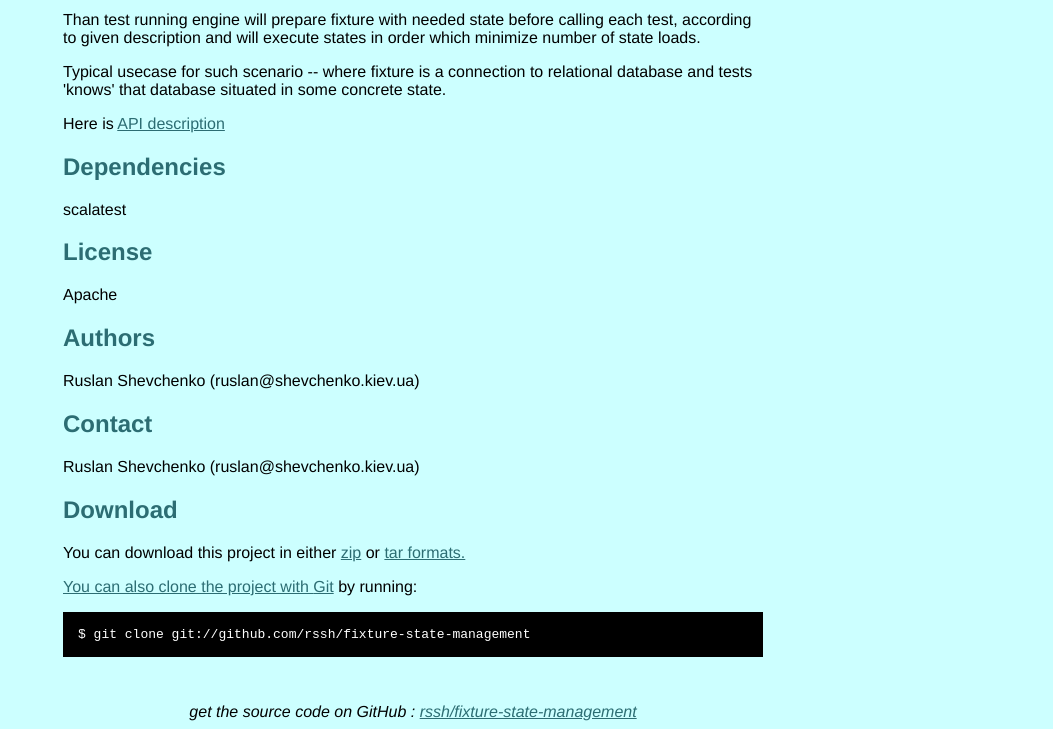
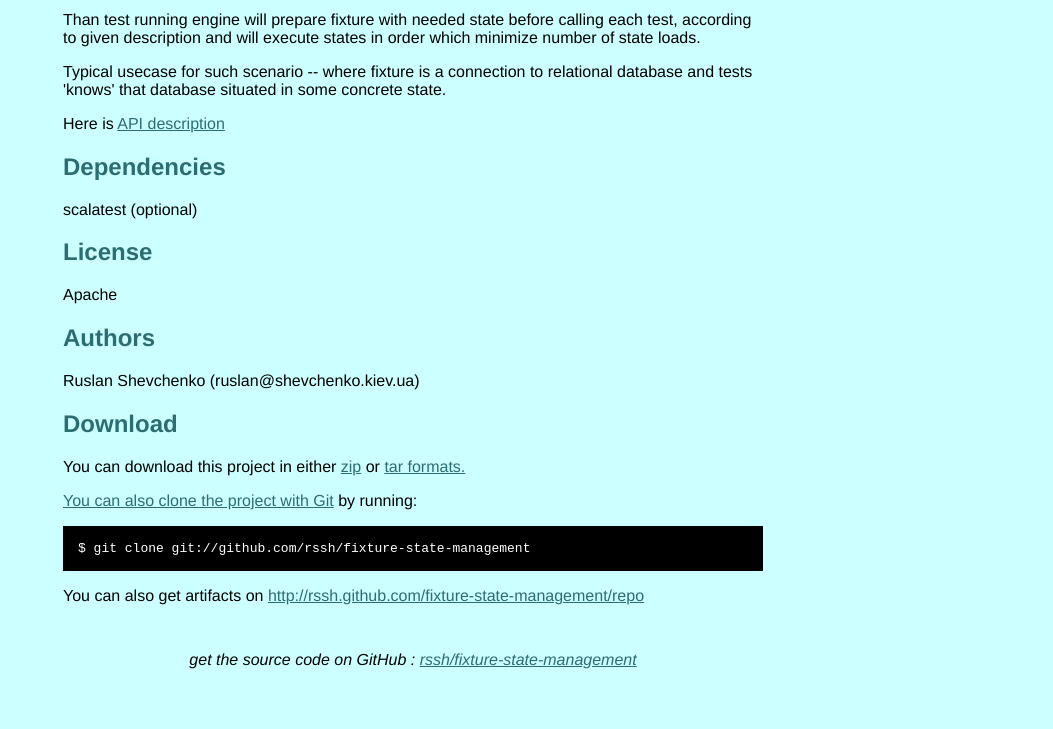
Before and after one commit to rssh/fixture-state-management, a plain HTML site: page index.html in a window 1280 px wide. Shown: the part 322-1051 px from the top of the page, without its empty margins (227-1280 px from the left). After the commit the page ends 999 px from the top, so only its background shows below. Drawn offline with Linux system fonts and the light colour scheme.

Commit message:
added download description

```diff
--- a/index.html
+++ b/index.html
@@ -69,10 +69,7 @@
 
 
       <h2>Dependencies</h2>
-      <p>scalatest</p>
-
-
-
+      <p>scalatest (optional)</p>
 
 
       <h2>License</h2>
@@ -86,11 +83,6 @@
 
 
 
-      <h2>Contact</h2>
-      <p>Ruslan Shevchenko (ruslan@shevchenko.kiev.ua)
-<br/>      </p>
-
-
     <h2>Download</h2>
     <p>
       You can download this project in either
@@ -101,7 +93,10 @@
       by running:
       <pre>$ git clone git://github.com/rssh/fixture-state-management</pre>
     </p>
-
+    <p>
+      You can also get artifacts on <a href="http://rssh.github.com/fixture-state-management/repo">
+         http://rssh.github.com/fixture-state-management/repo </a>
+    </p>
     <div class="footer">
       get the source code on GitHub : <a href="https://github.com/rssh/fixture-state-management">rssh/fixture-state-management</a>
     </div>
```
